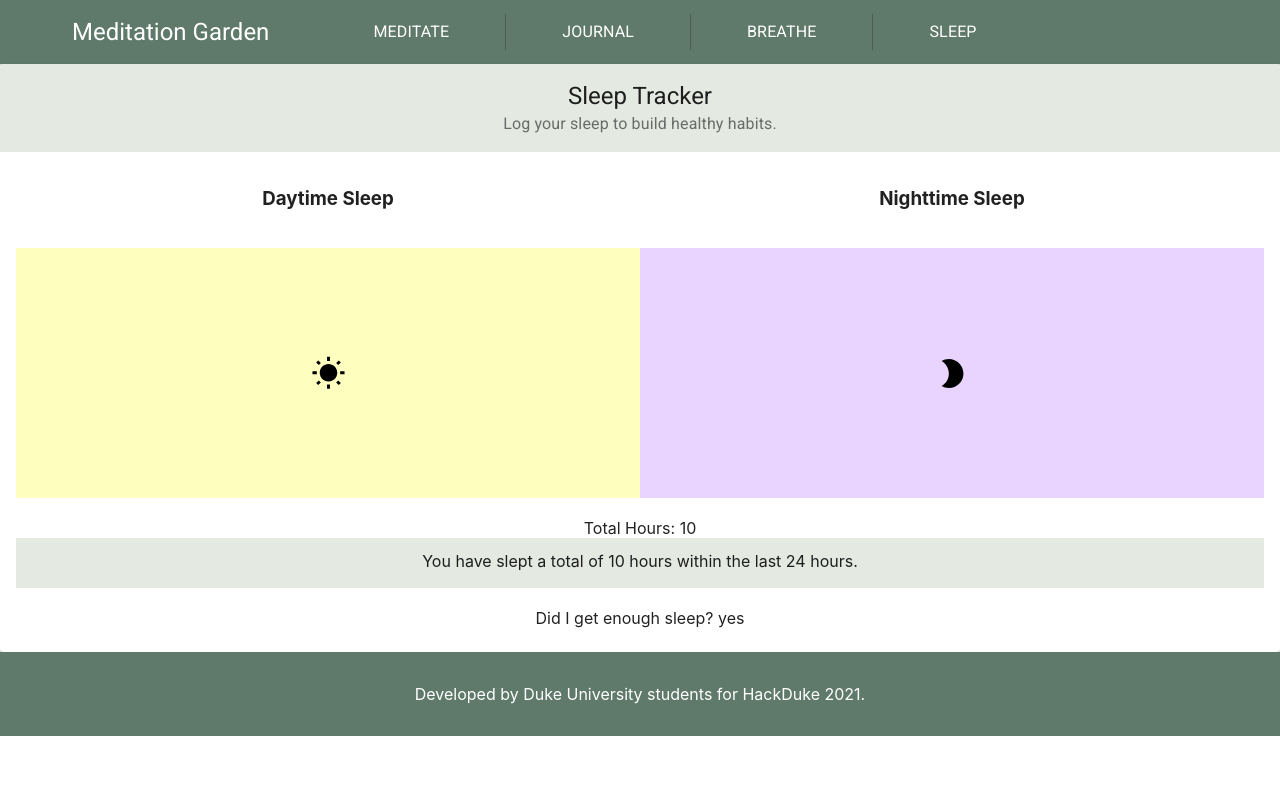
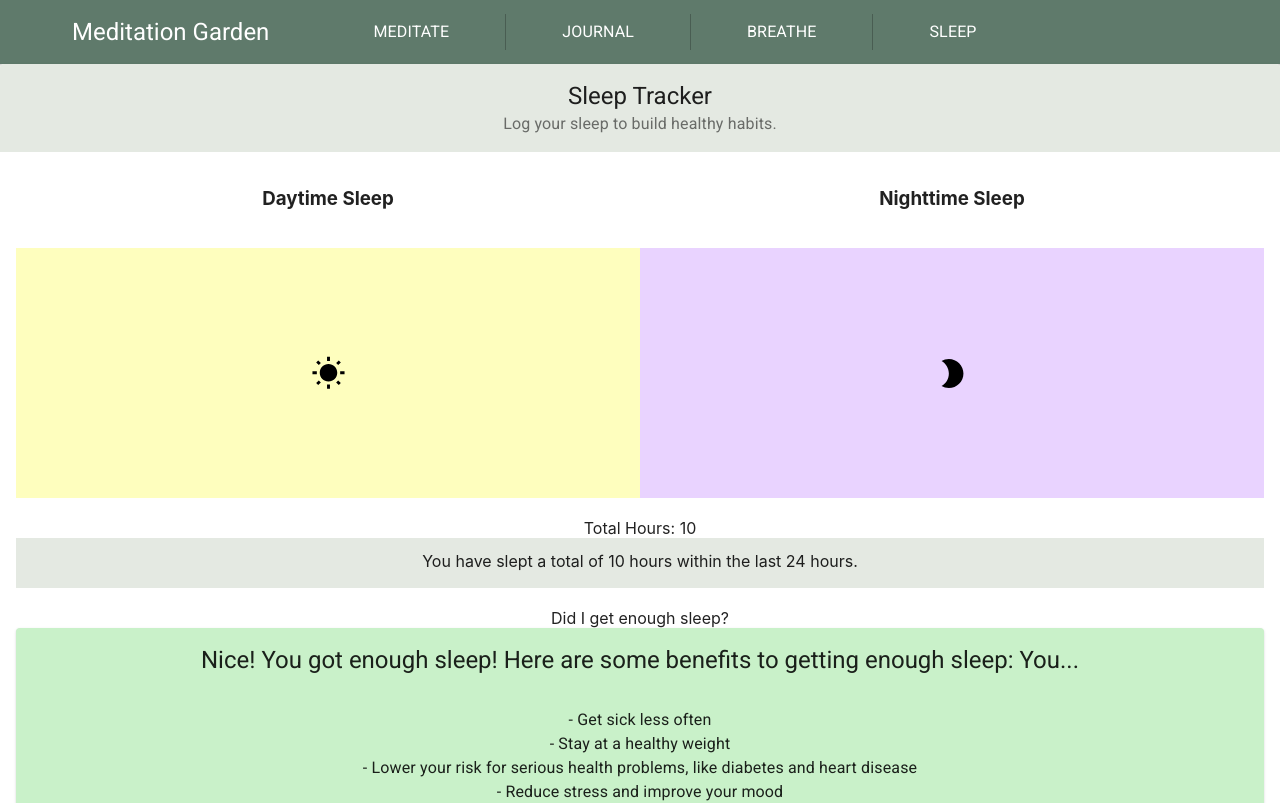
Before and after one commit to nhuang-x/Mindful-App, a React (Create React App) app: page /sleeptracker in a window 1280 px wide. Shown: the top 803 px of the page. Built offline with nearby package versions, Linux system fonts and the light colour scheme.

Commit message:
adjust sleep response

```diff
--- a/src/components/Sleep.jsx
+++ b/src/components/Sleep.jsx
@@ -341,7 +341,7 @@ class Sleep extends React.Component {
                 </Grid>
                 <Grid container xs >
                     <Grid direction="row" xs>
-                        Did I get enough sleep? {this.sleepquestion()}
+                        Did I get enough sleep? {this.sleeparticle()}
                     </Grid>
                 </Grid>
             </CardContent>
```
